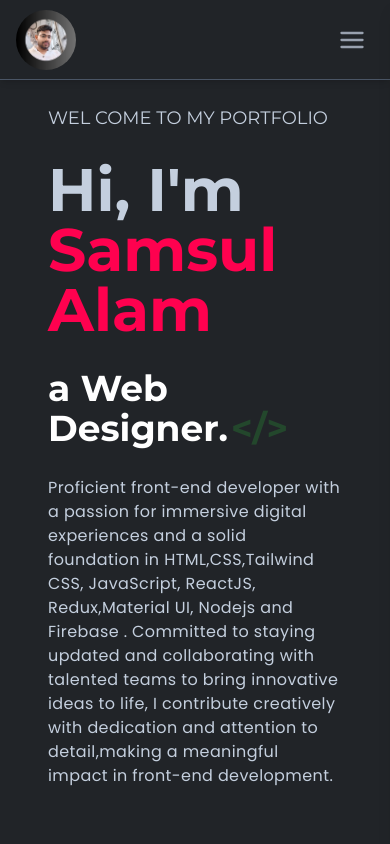
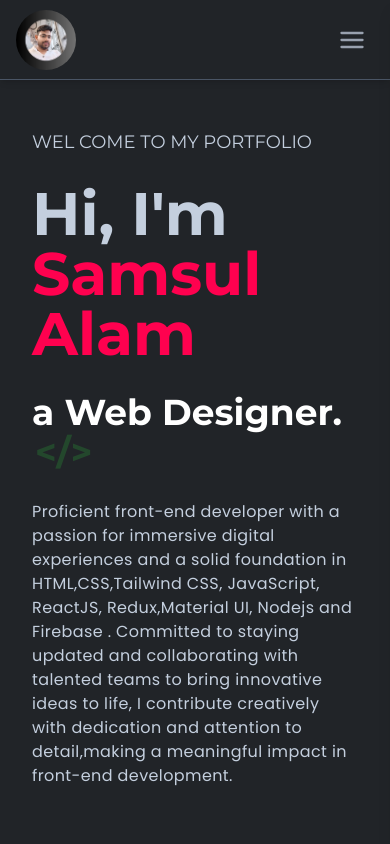
Before and after one commit to Samsul7718/Portfolio, a React (Vite) app: page / in a window 390 px wide. Shown: the top 844 px of the page. Built offline with nearby package versions, Linux system fonts and the light colour scheme.

Commit message:
adding classes in responsive

```diff
--- a/src/App.jsx
+++ b/src/App.jsx
@@ -14,10 +14,12 @@ function App() {
 
   return (
     <>
-   <div className="w-full h-auto bg-bodyColor text-lightText font-bodyFont px-4">
+   <div className="w-full min-h-screen  bg-bodyColor text-lightText font-bodyFont">
 
     <Navbar />
-    <div className='max-w-screen-2xl mx-auto px-4 sm:px-0 md:px-6 lg:px-16'>
+    <div className='max-w-screen-2xl mx-auto px-4 sm:px-6 md:px-8 lg:px-12 xl:px-16 py-6 sm:py-8 md:py-10'>
+
+
        <Banner/>
        <Features/>
        <Project/>
--- a/src/components/banner/Banner.jsx
+++ b/src/components/banner/Banner.jsx
@@ -9,7 +9,9 @@ const Banner = () => {
       font-titleFont border-b-black overflow-hidden"
 
     >
-        <div  className="flex w-full max-w-screen-2xl mx-auto">
+      {/* flex w-full max-w-screen-2xl mx-auto */}
+        <div  className="  grid grid-cols-1 sm:grid-cols-2 lg:grid-cols-3 gap-6">
+
            <LeftBanner/>
         </div>
     </section>
--- a/src/components/contact/Contact.jsx
+++ b/src/components/contact/Contact.jsx
@@ -7,13 +7,16 @@ const Contact = () => {
   return (
     <section
       id="contact"
-      className="w-full py-20 border-b-[1px] border-b-black"
+      className="w-full px-4 sm:px-6 lg:px-16 py-20 border-b-[1px] border-b-black"
     >
       <div className="flex justify-center items-center text-center">
         <Title title="WHAT YOUR QUERY" des="contact with me"/>
       </div>
       <div className='w-full'>
-        <div className="w-full h-auto flex justify-between">
+        <div className="grid grid-cols-1 sm:grid-cols-2 lg:grid-cols-3 gap-6 ">
+
+          {/* grid grid-cols-1 sm:grid-cols-2 lg:grid-cols-3 gap-6 */}
+
           <ContactLeft />
           <ContactRight />
         </div>
--- a/src/components/contact/ContactLeft.jsx
+++ b/src/components/contact/ContactLeft.jsx
@@ -7,7 +7,7 @@ const ContactLeft = () => {
   return (
     <div
      className="w-[35%] h-full bg-gradient-to-r from-[#1e2024] to-[#23272b] shadow-shadowOne
-                    p-8 rounded-lg  flex flex-col gap-8 justify-center"
+                    p-8 rounded-lg  flex flex-col gap-8 justify-center "
     >
       <img
         className="w-full h-64 object-cover rounded-lg mb-2"
```
